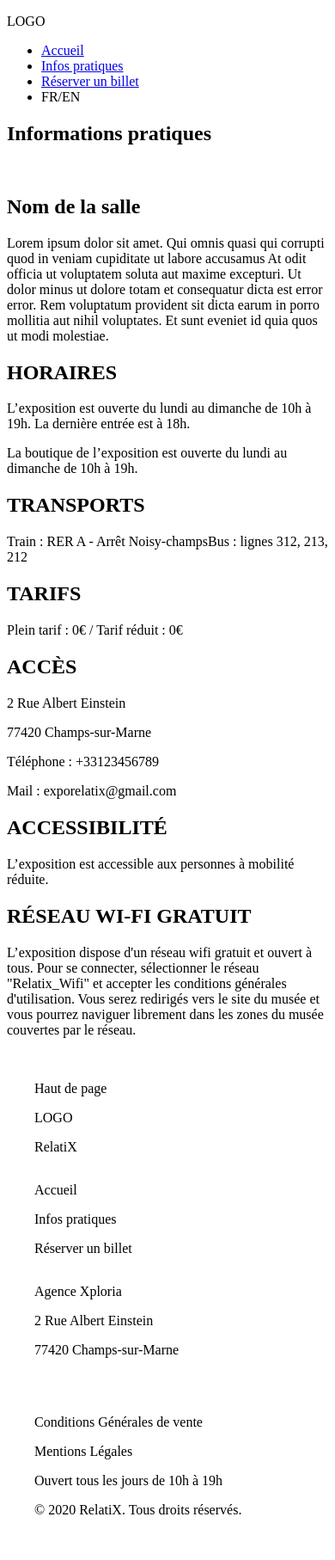
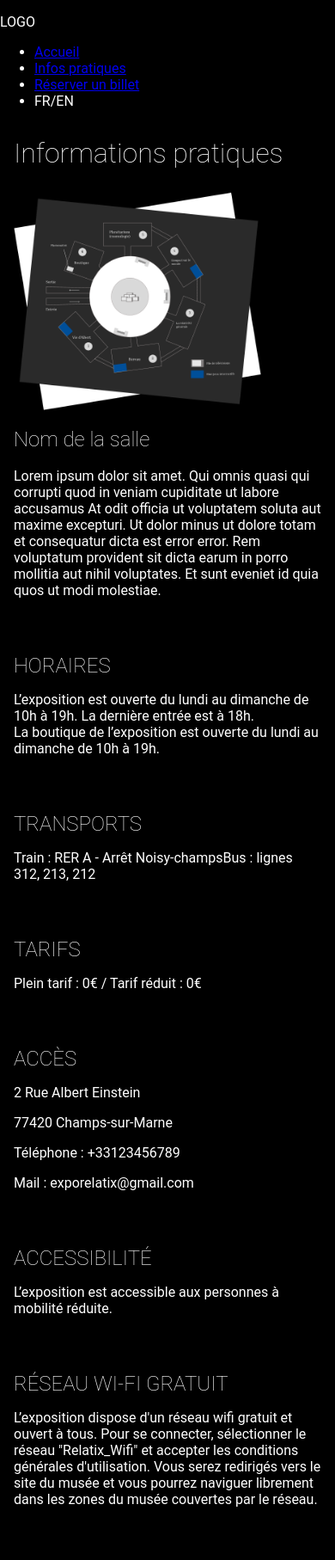
Before and after one commit to Andie4/exposition_virtuelle_Einstein, a PHP site: the page made by infos_pratiques.php in a window 390 px wide. Shown: the top 1814 px of the page at 86% size. Before the commit the page ends 1761 px from the top, so only its background shows below. Run offline with PHP 8.4, Linux system fonts and the light colour scheme.

Commit message:
front de la page infos pratiques
version mobile/tablet et desktop

```diff
--- a/infos_pratiques.php
+++ b/infos_pratiques.php
@@ -23,48 +23,47 @@
 
     <section>
         <h1>Informations pratiques</h1>
-       <div>
-            <img src="" alt="">
-            <div>
+       <div class="spaceBetweenText box bigMarginBottom">
+            <img src="images/img_planSalles.png" alt="">
+            <div class="bigMarginBottom marginLeft">
                 <h2>Nom de la salle</h2>
-                <p>Lorem ipsum dolor sit amet. Qui omnis quasi qui corrupti quod in veniam cupiditate ut labore accusamus At odit officia ut voluptatem soluta aut maxime excepturi. Ut dolor minus ut dolore totam et consequatur dicta est error error. Rem voluptatum provident sit dicta earum in porro mollitia aut nihil voluptates. Et sunt eveniet id quia quos ut modi molestiae.</p>
+                <p class="texte">Lorem ipsum dolor sit amet. Qui omnis quasi qui corrupti quod in veniam cupiditate ut labore accusamus At odit officia ut voluptatem soluta aut maxime excepturi. Ut dolor minus ut dolore totam et consequatur dicta est error error. Rem voluptatum provident sit dicta earum in porro mollitia aut nihil voluptates. Et sunt eveniet id quia quos ut modi molestiae.</p>
             </div>
        </div>
 
-       <div>
-            <div>
-                <div>
-                    <h2>HORAIRES</h2>
-                    <P>L’exposition est ouverte du lundi au dimanche de 10h à 19h. La dernière entrée est à 18h.</P>
-                    <p>La boutique de l’exposition est ouverte du lundi au dimanche de 10h à 19h.</p>
+       <div class="flex ">
+            <div class=" box">
+                <div class="bigMarginBottom ">
+                    <h2 class="tinyMarginBottom">HORAIRES</h2>
+                    <P>L’exposition est ouverte du lundi au dimanche de 10h à 19h. La dernière entrée est à 18h. <br> La boutique de l’exposition est ouverte du lundi au dimanche de 10h à 19h.</p>
                 </div>
-                <div>
-                    <h2>TRANSPORTS</h2>
+                <div class="bigMarginBottom ">
+                    <h2 class="tinyMarginBottom">TRANSPORTS</h2>
                     <p>Train : RER A - Arrêt Noisy-champsBus : lignes 312, 213, 212</p>
                 </div>
-                <div>
-                    <h2>TARIFS</h2>
+                <div class="bigMarginBottom">
+                    <h2 class="tinyMarginBottom">TARIFS</h2>
                     <p>Plein tarif : 0€ / Tarif réduit : 0€</p>
                 </div>
 
-                <div>
-                    <h2>ACCÈS</h2>
+                <div class="bigMarginBottom">
+                    <h2 class="tinyMarginBottom">ACCÈS</h2>
                     <p>2 Rue Albert Einstein</p>
                     <p>77420 Champs-sur-Marne</p>
                     <p>Téléphone : +33123456789</p>
                     <p>Mail : exporelatix@gmail.com</p>
                 </div>
-                <div>
-                    <h2>ACCESSIBILITÉ</h2>
+                <div class="bigMarginBottom">
+                    <h2 class="tinyMarginBottom">ACCESSIBILITÉ</h2>
                     <p>L’exposition est accessible aux personnes à mobilité réduite.</p>
                 </div>
-                <div>
-                    <h2>RÉSEAU WI-FI GRATUIT</h2>
+                <div class="bigMarginBottom">
+                    <h2 class="tinyMarginBottom">RÉSEAU WI-FI GRATUIT</h2>
                     <p>L’exposition dispose d'un réseau wifi gratuit et ouvert à tous. Pour se connecter, sélectionner le réseau "Relatix_Wifi" et accepter les conditions générales d'utilisation. Vous serez redirigés vers le site du musée et vous pourrez naviguer librement dans les zones du musée couvertes par le réseau.</p>
                 </div>
             </div>
-            <div>
-                <img src="" alt="">
+            <div class="centerH">
+            <iframe src="https://www.google.com/maps/embed?pb=!1m18!1m12!1m3!1d2626.103289310843!2d2.582737976696182!3d48.837168471329186!2m3!1f0!2f0!3f0!3m2!1i1024!2i768!4f13.1!3m3!1m2!1s0x47e60e3161ea094f%3A0x1eac03d42a240dc3!2s2%20Rue%20Albert%20Einstein%2C%2077420%20Champs-sur-Marne!5e0!3m2!1sfr!2sfr!4v1740656428084!5m2!1sfr!2sfr" width="600" height="450" style="border:0;" allowfullscreen="" loading="lazy" referrerpolicy="no-referrer-when-downgrade" class="marginLeft"></iframe>
             </div>
 
        </div>
--- /dev/null
+++ b/styles/infos_pratiques.css
@@ -0,0 +1,108 @@
+*,
+*::after,
+*::before {
+    box-sizing: border-box;
+}
+body{
+    font-family: 'Roboto', sans-serif;
+    margin: 0;
+    padding: 0;
+    background-color:black;
+    color: white;
+}
+
+h1{
+    font-size: 2rem;
+    margin-top: 2rem;
+    font-weight: lighter;
+}
+h2{
+    font-size: 1.5rem;
+    margin-top: 1rem;
+    font-weight: lighter;
+}
+
+section{
+    margin-top: 2rem;
+    margin-bottom: 10rem;
+}
+
+.tinyMarginBottom{
+    margin-bottom: 0.1rem;
+}
+
+.tinyMarginTop{
+    margin-top: 0.1rem;
+}
+.bigMarginBottom{
+    margin-bottom: 4rem;
+}
+.bigMarginTop{
+    margin-top: 2rem;
+}
+
+
+/* mobile */
+@media screen and (max-width: 768px) {
+    section{
+        margin-left: 1rem;
+        margin-right: 1rem;
+        min-width:5rem ;
+    }
+    img{
+        width:18rem ;
+    }
+    iframe{
+        width: 18rem;
+        height: 18rem;
+    }
+}
+
+/* tablet */
+@media screen and (min-width: 768px) and (max-width: 1024px) {
+    .box{
+        width: 40rem;
+    }
+    section{
+        margin-left: 1rem;
+        margin-right: 1rem;
+    }
+    img{
+        width: 24rem;
+    }
+
+}
+
+/* desktop */
+@media screen and (min-width: 1024px) {
+    section{
+        margin-left: 5rem;
+        margin-right: 5rem;
+    }
+    img{
+        width: 40rem;
+    }
+    iframe{
+        width: 30rem;
+        height: 30rem;
+    }
+    .box{
+        width: 70rem;
+    }
+    .marginLeft{
+        margin-left: 5rem;
+    }
+    .centerH{
+        display: flex;
+        justify-content: center;
+    }
+    .texte{
+        width: 30rem;
+    }
+    .spaceBetweenText{
+        display: flex;
+        justify-content: space-between;
+        align-items: center;
+    }
+
+}
```
Also changed, not shown: images/img_planSalles.png (added).
